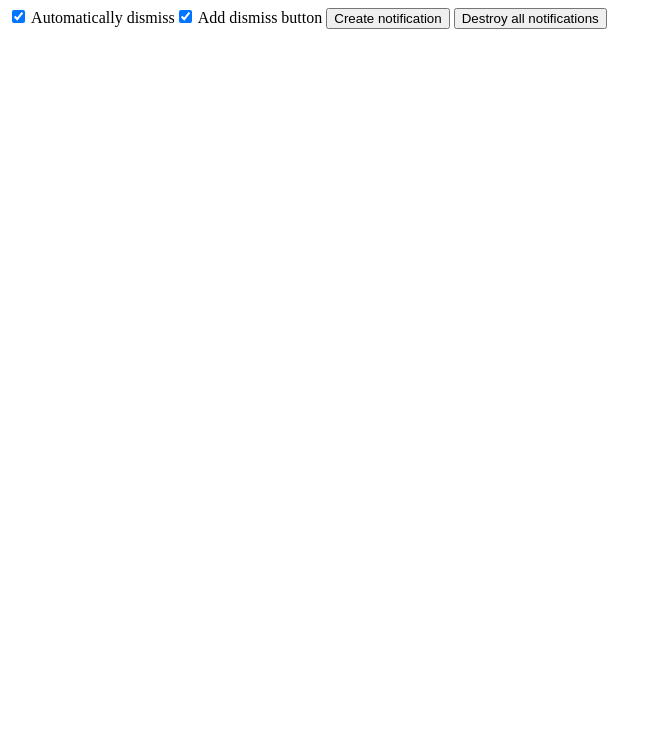
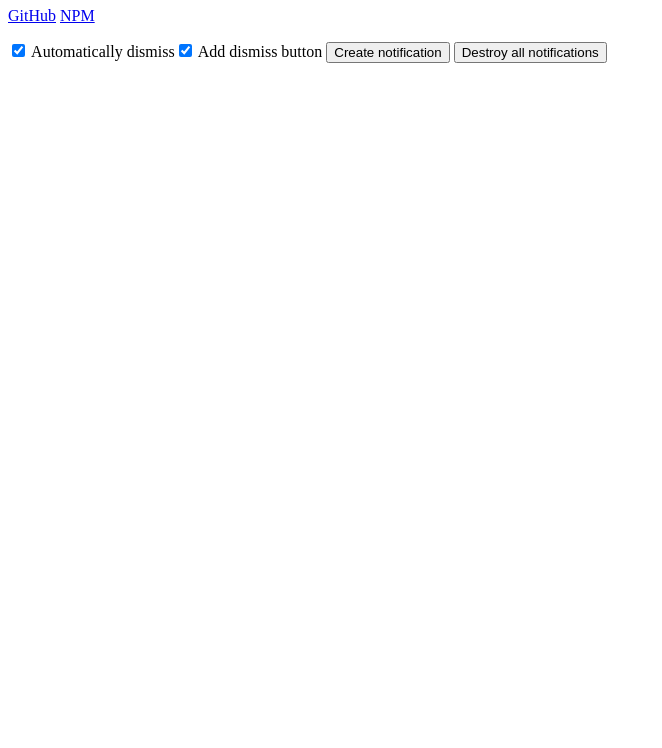
Before and after one commit to zadeviggers/Simple-Vanilla-Notifications, a website built with Vite: page index.html in a window 1280 px wide. Shown: the part 73-821 px from the top of the page, without its empty margins (0-662 px from the left). Built offline with nearby package versions, Linux system fonts and the light colour scheme.

Commit message:
Add more links

```diff
--- a/index.html
+++ b/index.html
@@ -7,6 +7,15 @@
 	</head>
 	<body>
 		<h1>Simple Vanilla Components</h1>
+		<p>
+			<a href="https://github.com/zadeviggers/Simple-Vanilla-Notifications"
+				>GitHub</a
+			>
+			<a href="https://www.npmjs.com/package/simple-vanilla-notifications"
+				>NPM</a
+			>
+		</p>
+
 		<label for="auto-dismiss"
 			><input type="checkbox" id="auto-dismiss" checked /> Automatically
 			dismiss</label
```
Also changed, not shown: README.md.
